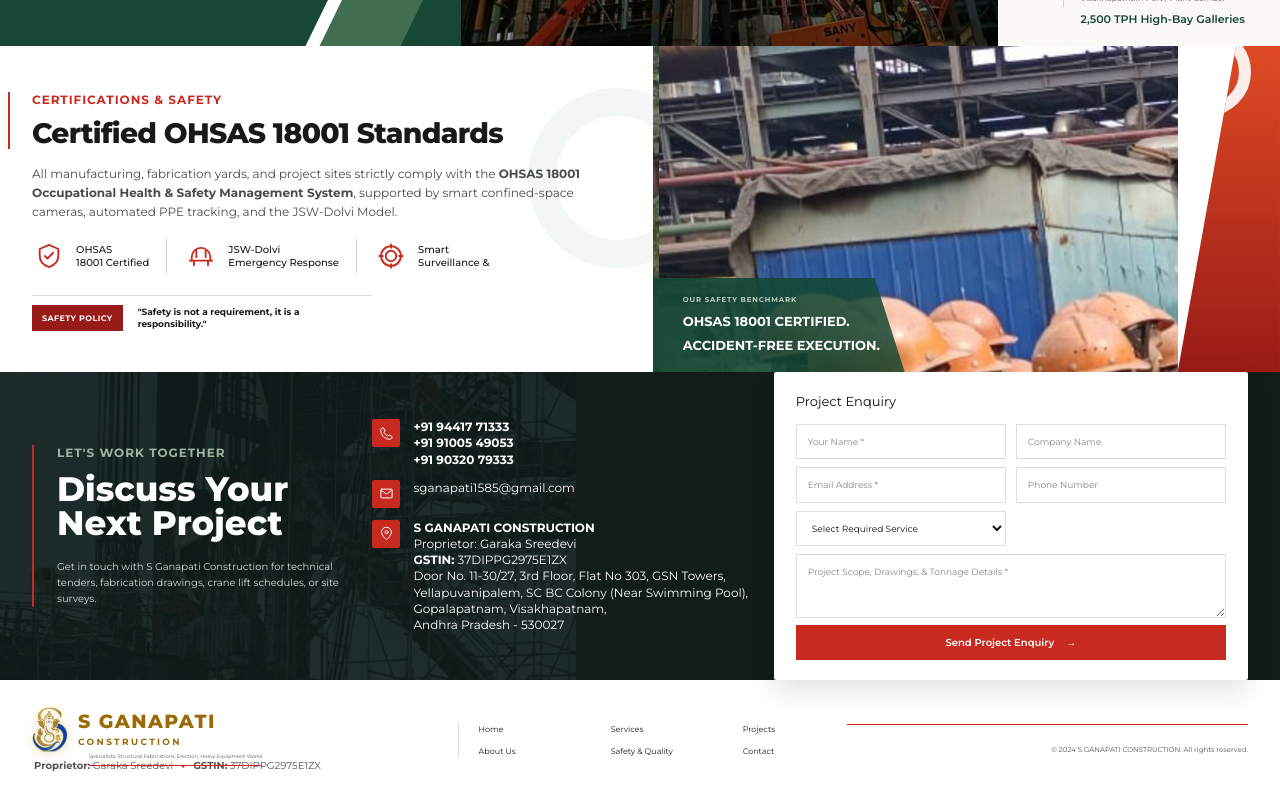
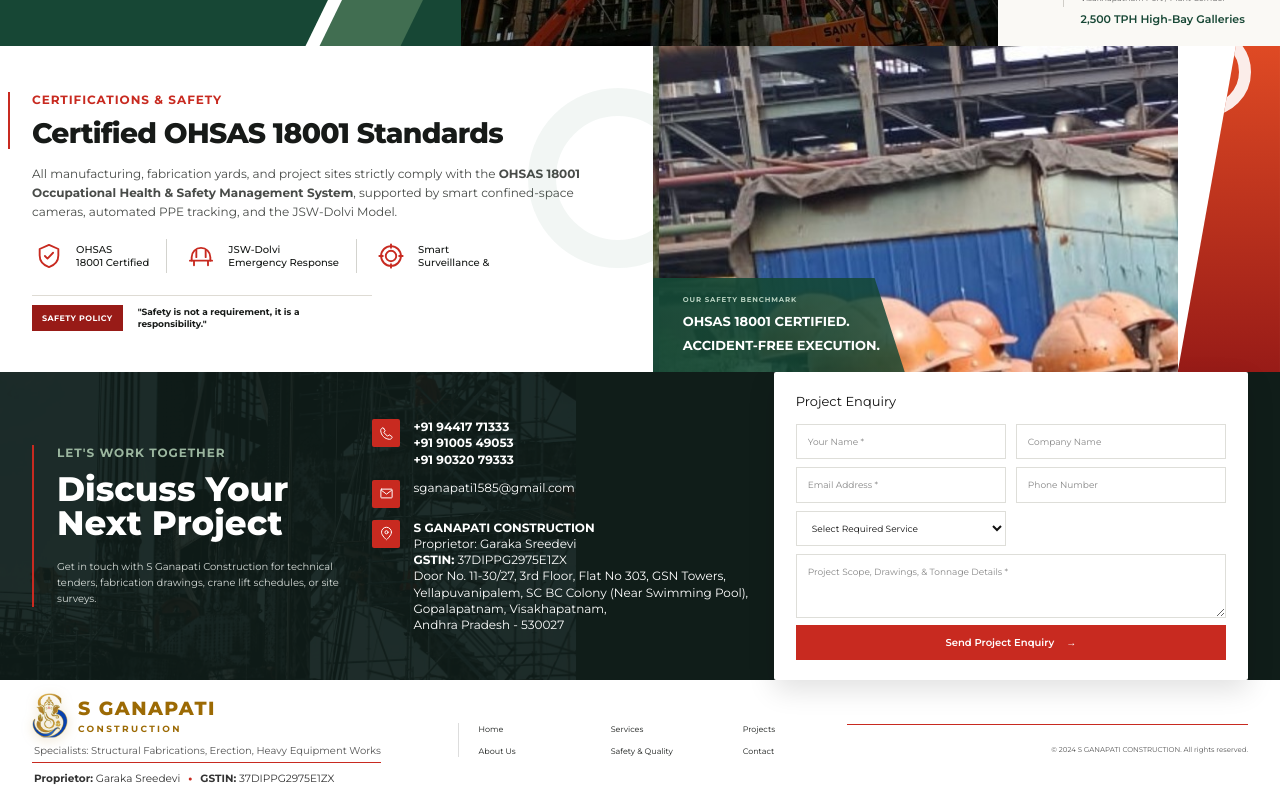
Before and after one commit to SembangiPranay/Ganapati-construction, a React (Vite) app: page / in a window 1280 px wide. Shown: the part 2365-3165 px from the top of the page. Built offline with nearby package versions, Linux system fonts and the light colour scheme; the HTML template or start-up script is replaced by a standard one.

Commit message:
Fix footer tagline text collision and replace card 02 placeholder with authentic welding photo

```diff
--- a/src/App.tsx
+++ b/src/App.tsx
@@ -936,6 +936,9 @@
         <div className="container footer-inner">
           <div className="footer-brand-block">
             <Brand footer onBrandClick={() => navigateToHome()} />
+            <p className="footer-tagline">
+              Specialists: Structural Fabrications, Erection, Heavy Equipment Works
+            </p>
             <div className="footer-legal-line">
               <span><b>Proprietor:</b> {companyProfile.proprietor}</span>
               <span className="footer-dot">•</span>
--- a/src/data/servicesData.ts
+++ b/src/data/servicesData.ts
@@ -117,7 +117,7 @@
     title: 'Fabrication Works',
     shortDescription: 'Precision fabrication of structural steel components, built-up girders, and bulk handling vessels.',
     tagline: 'High-tolerance fabrication with automatic submerged arc welding and certified NDT testing.',
-    heroImage: '/assets/welding-sparks.jpg',
+    heroImage: '/assets/welding.jpg',
     badgeColor: 'red',
     fullDescription:
       'Operating equipped fabrication yards with automated cutting, submerged arc welding, and plate bending, we fabricate heavy built-up plate girders, box columns, storage bins, chutes, and hoppers engineered for high mechanical stress, vibration, and harsh thermal environments.',
--- a/src/index.css
+++ b/src/index.css
@@ -160,8 +160,7 @@
 footer { background: #fff; min-height: 120px; }
 .footer-inner { min-height: 120px; display: grid; grid-template-columns: 35% 32% 33%; align-items: center; }
 .brand-mark--small { transform: scale(.82); transform-origin: left center; margin-right: -6px; }
-.brand--footer { position: relative; }
-.brand--footer::after { content: 'Specialists: Structural Fabrications, Erection, Heavy Equipment Works'; position: absolute; left: 57px; bottom: -14px; font-size: 5px; color: #555; border-bottom: 1px solid var(--red); padding-bottom: 4px; }
+.brand--footer { display: inline-flex; align-items: center; }
 .footer-links { display: grid; grid-template-columns: repeat(3, 1fr); gap: 10px 28px; padding-left: 20px; border-left: 1px solid #ddd; font-size: 8px; }
 .footer-inner > p { margin: 0; padding-top: 20px; border-top: 1px solid var(--red); text-align: right; font-size: 7px; color: #555; }
 
@@ -1387,14 +1386,25 @@
   flex-direction: column;
   gap: 6px;
 }
-.footer-legal-line {
+.footer-tagline {
   font-size: 10px;
   color: #555;
+  margin: 0;
+  line-height: 1.4;
+  padding-left: 2px;
+  border-bottom: 1px solid var(--red);
+  padding-bottom: 4px;
+  width: fit-content;
+}
+.footer-legal-line {
+  font-size: 10.5px;
+  color: #333;
   display: flex;
   align-items: center;
   gap: 8px;
   flex-wrap: wrap;
   padding-left: 2px;
+  margin-top: 2px;
 }
 .footer-dot {
   color: var(--red);
```
Also changed, not shown: public/assets/welding-sparks.jpg.
